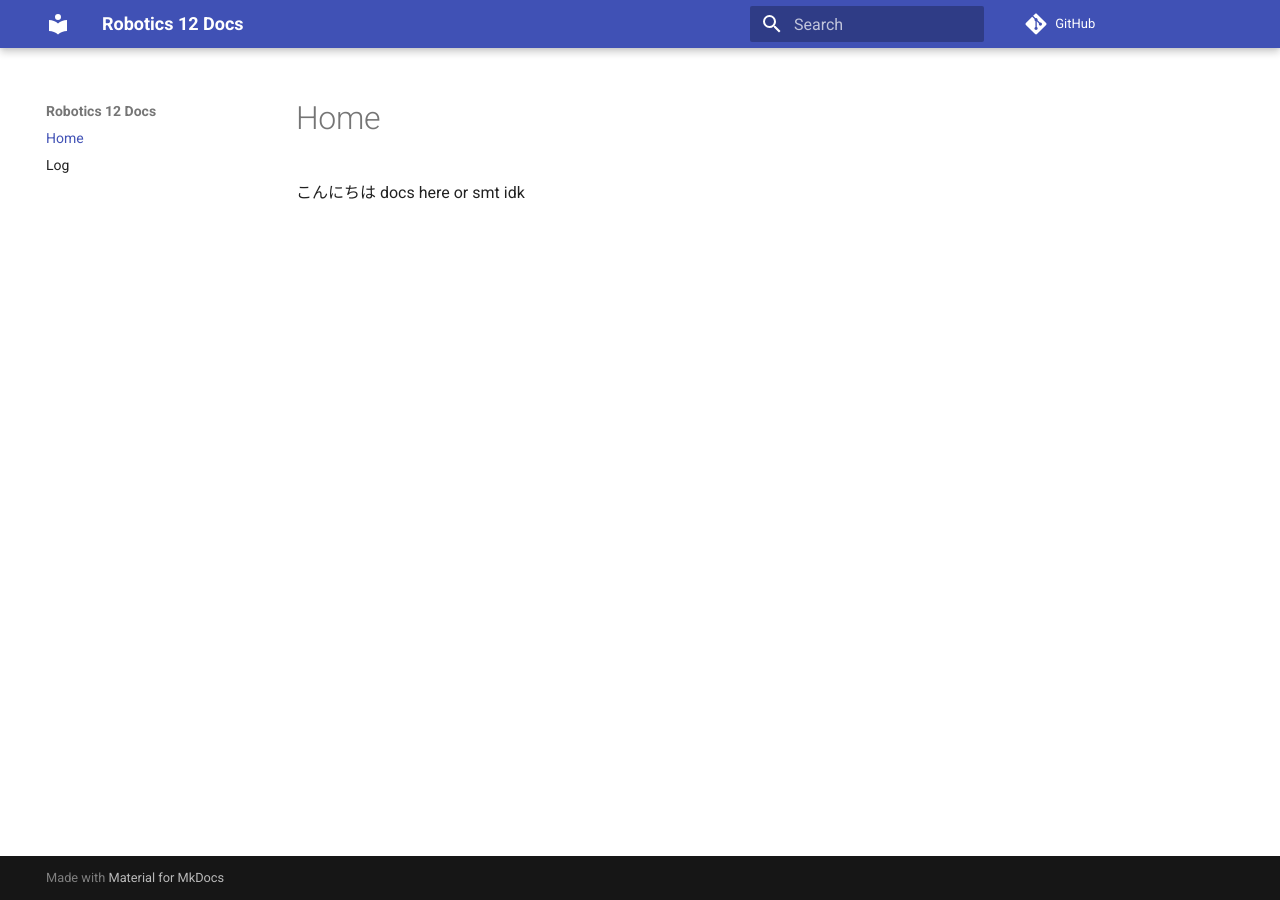
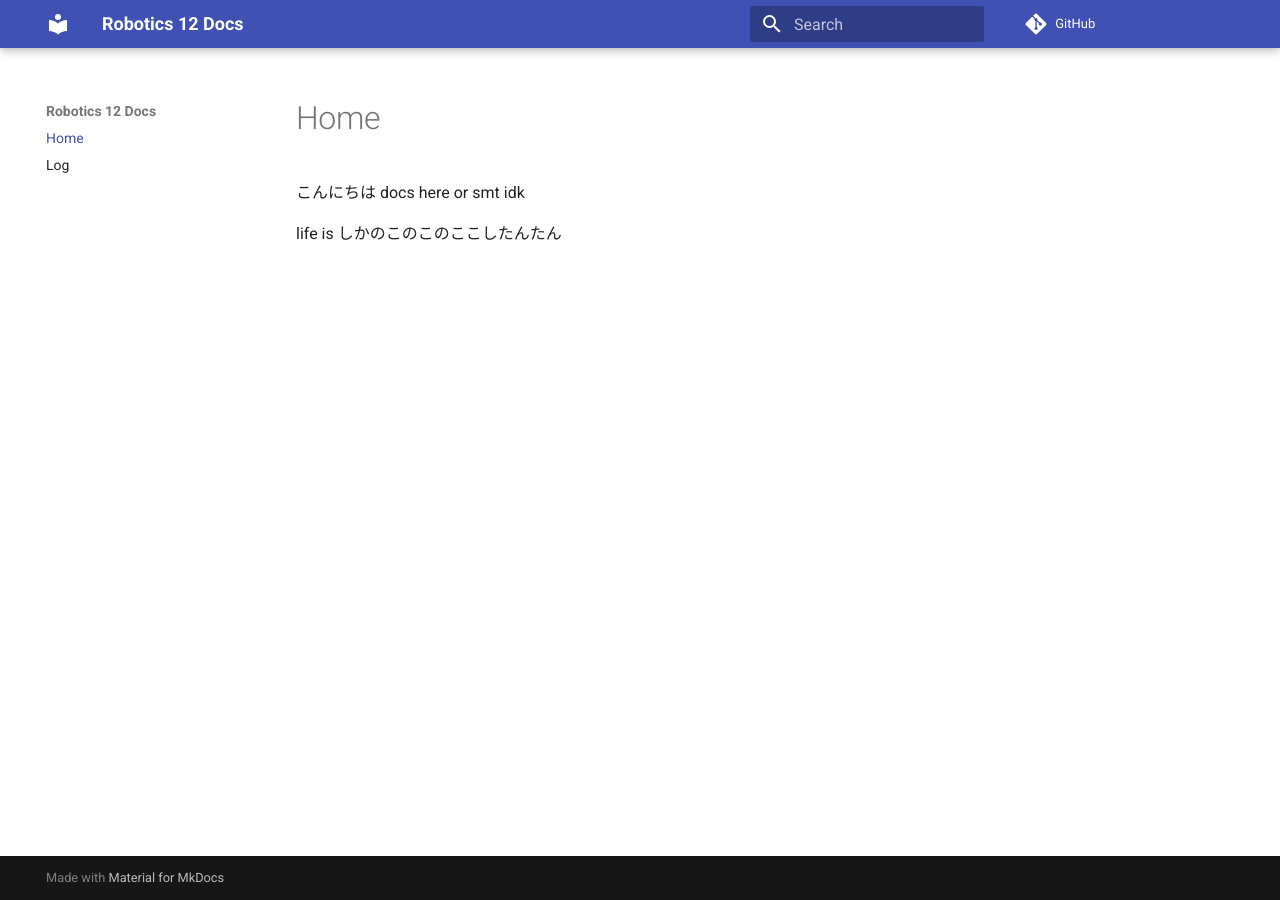
Before and after one commit to Pablonara/rob12-2425, an MkDocs documentation site: the page built from docs/index.md, in a window 1280 px wide. Built offline with MkDocs 1.6.1 and Material for MkDocs 9.7.7, drawn with Linux system fonts in a browser that asks for light colours; comment, search, counter and statistics services are not loaded.

Commit message:
fourth commit

```diff
--- a/docs/index.md
+++ b/docs/index.md
@@ -1 +1,3 @@
 こんにちは docs here or smt idk
+
+life is しかのこのこのここしたんたん
```
